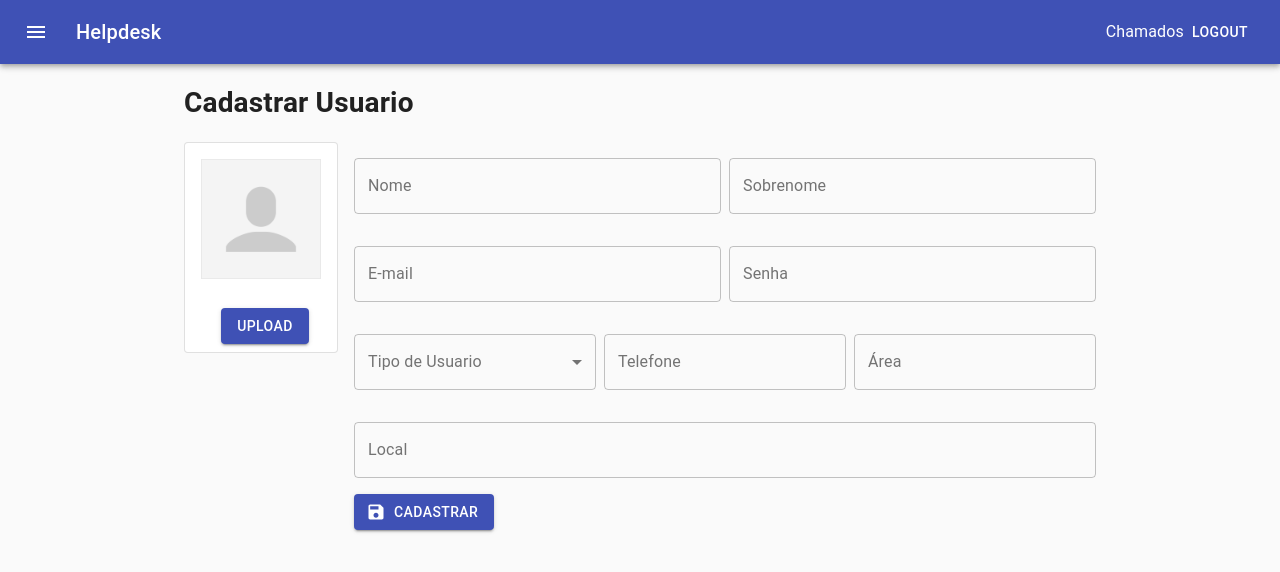
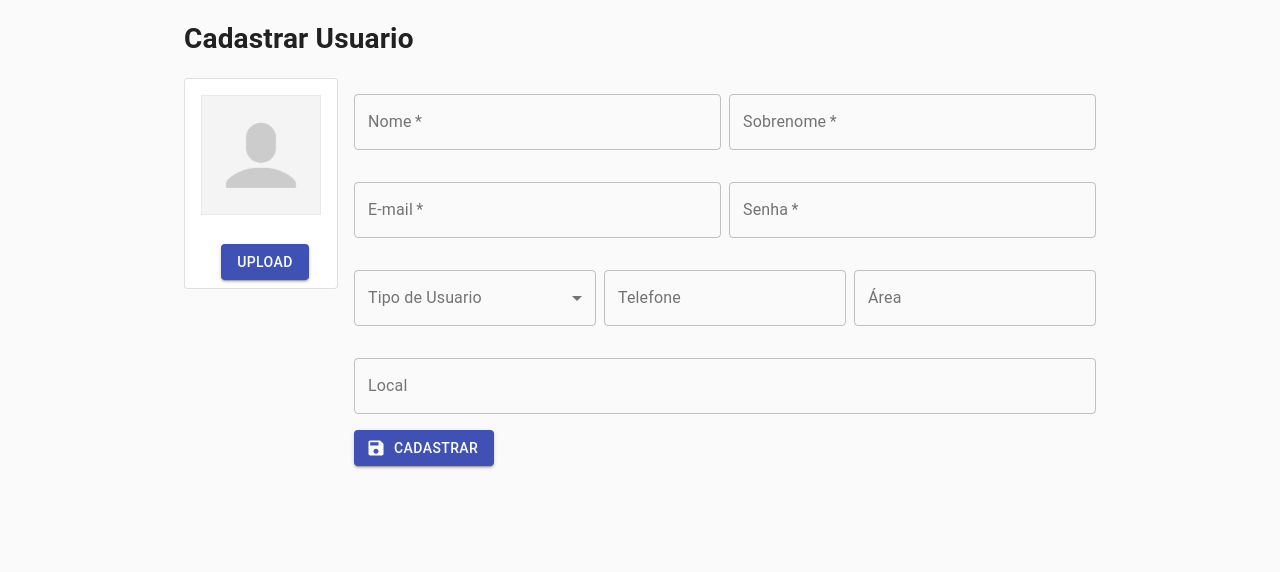
Before and after one commit to IgorFPonchielli/helpdesk_react, a React (Create React App) app in the folder frontend/helpdesk/: page /usuario/cad in a window 1280 px wide. Shown: the top 572 px of the page. Built offline with nearby package versions, Linux system fonts and the light colour scheme.

Commit message:
ajustes frontend

```diff
--- a/frontend/helpdesk/src/index.js
+++ b/frontend/helpdesk/src/index.js
@@ -7,7 +7,7 @@ import reportWebVitals from './reportWebVitals';
 
 ReactDOM.render(
   <React.StrictMode>
-    <Navbar />
+    {/* <Navbar /> */}
     <Route />
   </React.StrictMode>,
   document.getElementById('root')
--- a/frontend/helpdesk/src/paginas/Chamado/ListarChamado/index.js
+++ b/frontend/helpdesk/src/paginas/Chamado/ListarChamado/index.js
@@ -63,11 +63,12 @@ export default function ListarChamados() {
                 <TableHead>
                     <TableRow>
                         <StyledTableCell>Codigo</StyledTableCell>
-                        <StyledTableCell align="right">Autor</StyledTableCell>
-                        <StyledTableCell align="right">Codigo da Editora</StyledTableCell>
-                        <StyledTableCell align="right">ISBN</StyledTableCell>
-                        <StyledTableCell align="right">Assunto</StyledTableCell>
-                        <StyledTableCell align="right">Deletar</StyledTableCell>
+                        <StyledTableCell align="right">Titulo</StyledTableCell>
+                        <StyledTableCell align="right">Status</StyledTableCell>
+                        <StyledTableCell align="right">Categoria</StyledTableCell>
+                        <StyledTableCell align="right">Usuario</StyledTableCell>
+                        <StyledTableCell align="right">Prioridade</StyledTableCell>
+                        <StyledTableCell align="right">Ação</StyledTableCell>
                     </TableRow>
                 </TableHead>
                 <TableBody>
--- a/frontend/helpdesk/src/paginas/Navbar/index.js
+++ b/frontend/helpdesk/src/paginas/Navbar/index.js
@@ -4,14 +4,13 @@ import AppBar from '@material-ui/core/AppBar';
 import Toolbar from '@material-ui/core/Toolbar';
 import Typography from '@material-ui/core/Typography';
 import Button from '@material-ui/core/Button';
-import IconButton from '@material-ui/core/IconButton';
-import MenuIcon from '@material-ui/icons/Menu';
+import Link from '@material-ui/core/Link';
 
 const useStyles = makeStyles((theme) => ({
   root: {
     flexGrow: 1,
   },
-  menuButton: {
+  Button: {
     marginRight: theme.spacing(2),
   },
   title: {
@@ -26,15 +25,13 @@ export default function NavBar() {
     <div className={classes.root}>
       <AppBar position="static">
         <Toolbar>
-          <IconButton edge="start" className={classes.menuButton} color="inherit" aria-label="menu">
-            <MenuIcon />
-          </IconButton>
           <Typography variant="h6" className={classes.title}>
             Helpdesk
           </Typography>
-          <Typography display="flex" justifyContent="flex-start">
-            Chamados
-          </Typography>
+          <Button color="inherit">Chamados</Button>
+          <Link to="/chamado/listar">Chamados</Link>
+          <Button color="inherit">Abrir Chamado</Button>
+          <Button color="inherit">Cadastrar Usuario</Button>
           <Button color="inherit">Logout</Button>
         </Toolbar>
       </AppBar>
--- a/frontend/helpdesk/src/paginas/Usuario/CadUsuario/index.js
+++ b/frontend/helpdesk/src/paginas/Usuario/CadUsuario/index.js
@@ -115,6 +115,7 @@ export default function CadastroUsuario() {
                             <Grid item xs={12} sm={6}>
                                 <FormControl fullWidth className={classes.margin}>
                                     <TextField
+                                        required
                                         id="Nome"
                                         label="Nome"
                                         placeholder="Digite o primeiro nome"
@@ -129,6 +130,7 @@ export default function CadastroUsuario() {
                             <Grid item xs={12} sm={6}>
                                 <FormControl fullWidth className={classes.margin}>
                                     <TextField
+                                        required
                                         id="Sobrenome"
                                         label="Sobrenome"
                                         placeholder="Digite apenas o Sobrenome"
@@ -143,6 +145,7 @@ export default function CadastroUsuario() {
                             <Grid item xs={12} sm={6}>
                                 <FormControl fullWidth className={classes.margin}>
                                     <TextField
+                                        required
                                         id="Email"
                                         label="E-mail"
                                         placeholder="meuemail@email.com"
@@ -157,16 +160,17 @@ export default function CadastroUsuario() {
                             <Grid item xs={12} sm={6}>
                                 <FormControl fullWidth className={classes.margin}>
                                     <TextField
-                                        id="Senha"
+                                        variant="outlined"
+                                        margin="normal"
+                                        required
+                                        fullWidth
+                                        name="senha"
                                         label="Senha"
-                                        placeholder="Digite uma senha para seu usuario"
-                                        multiline
-                                        variant="outlined"
+                                        type="password"
+                                        id="SENHA"
+                                        autoComplete="current-password"
                                         value={SENHA}
                                         onChange={e => setSenha(e.target.value)}
-                                        type="password"
-                                        autoComplete="current-password"
-                                        margin="normal"
                                     />
                                 </FormControl>
                             </Grid>
@@ -175,6 +179,7 @@ export default function CadastroUsuario() {
                                 <FormControl fullWidth variant="outlined" margin="normal" className={classes.margin}>
                                     <InputLabel id="Tipo">Tipo de Usuario</InputLabel>
                                     <Select
+                                        required
                                         labelId="Tipo"
                                         id="TipoUsuario"
                                         multiline
@@ -185,8 +190,8 @@ export default function CadastroUsuario() {
                                         margin="normal"
                                     >
                                         <MenuItem value={1}>Administrador</MenuItem>
-                                        <MenuItem value={2}>Operador</MenuItem>
-                                        <MenuItem value={3}>Cliente</MenuItem>
+                                        <MenuItem value={2}>Agente</MenuItem>
+                                        <MenuItem value={3}>Usuário</MenuItem>
                                     </Select>
                                 </FormControl>
                             </Grid>
```
